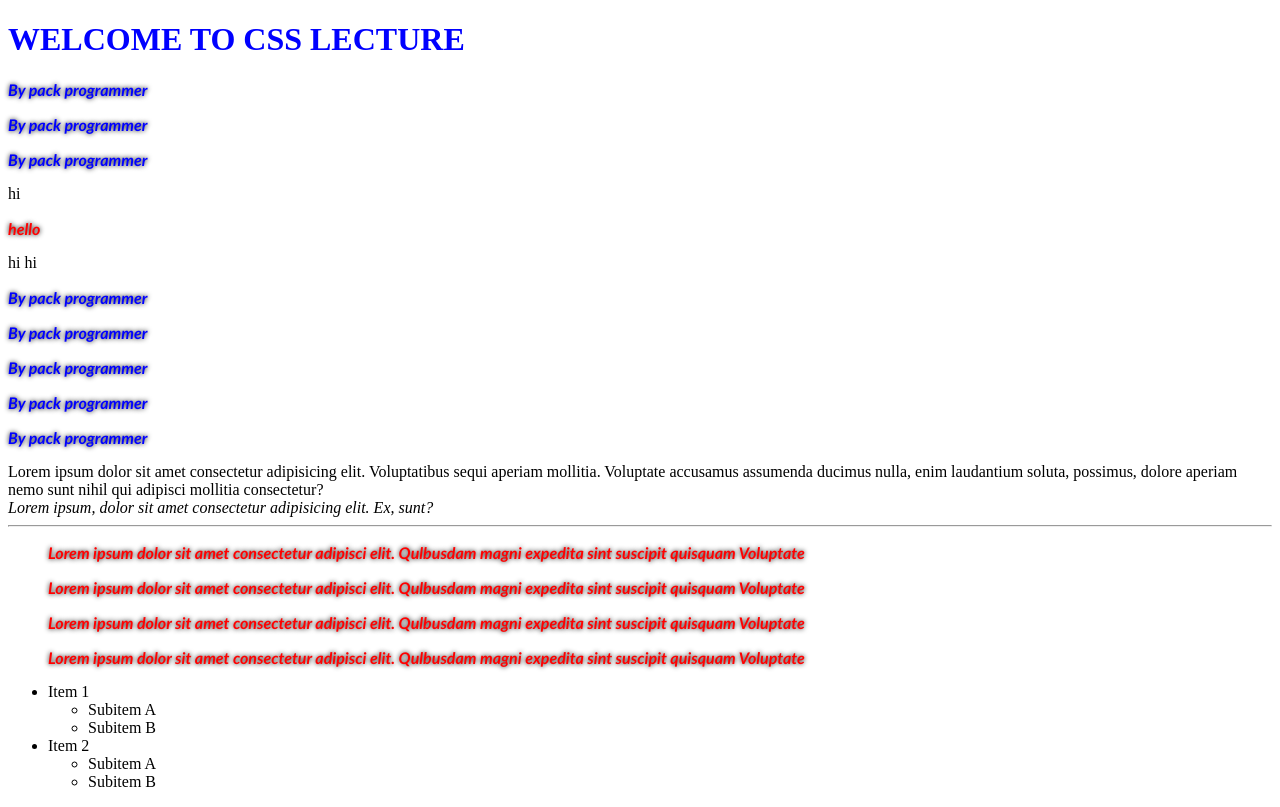
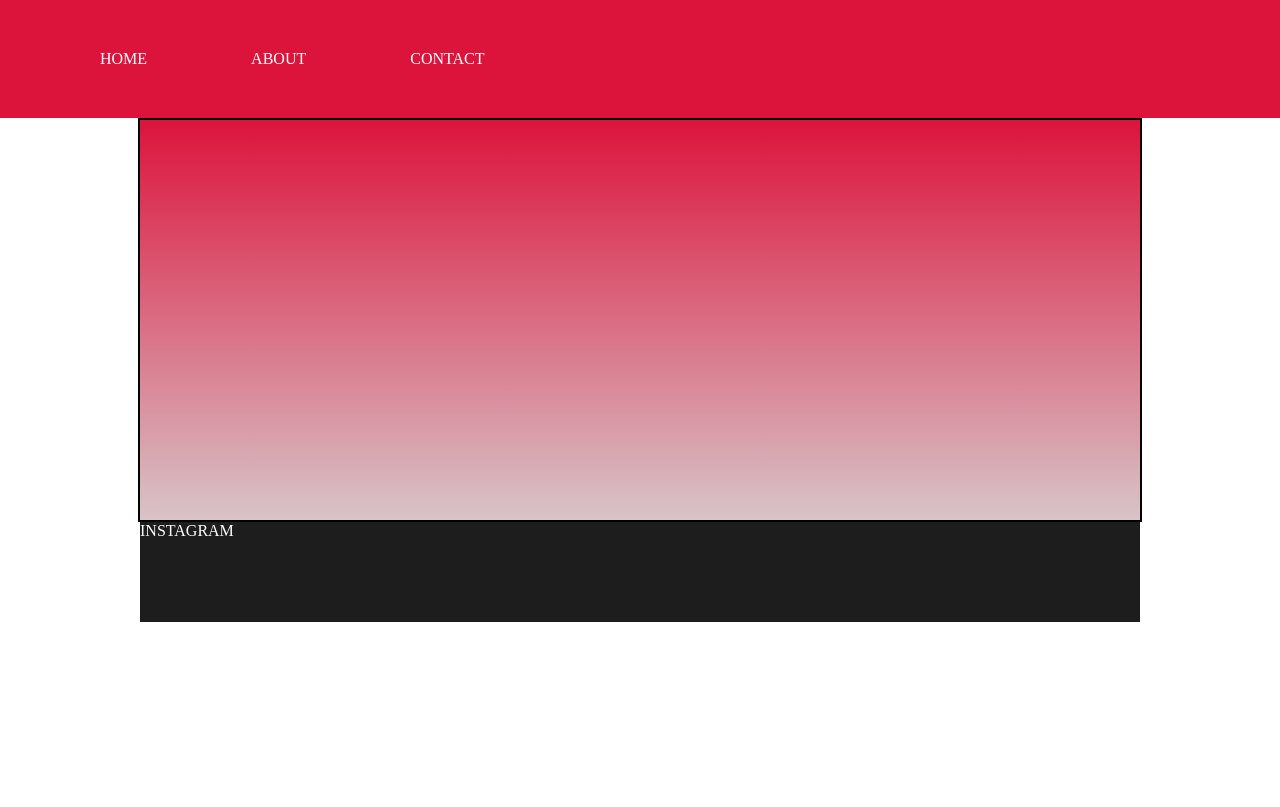
Before and after one commit to pawan7300/my-first-project, a plain HTML site: page index.html in a window 1280 px wide. Drawn offline with Linux system fonts and the light colour scheme.

Commit message:
create navbar using html and css

```diff
--- a/index.html
+++ b/index.html
@@ -1,68 +1,20 @@
 <!DOCTYPE html>
 <html lang="en">
+<head>
+   <link rel="stylesheet" href="style.css"/>
 
-<head>
+   <title>FIRST WEBSITE</title>
+</head>
+<body>
+   <header>
+      <a href="#" >HOME</a>
+      <a href="#" >ABOUT</a>
+      <a href="#" >CONTACT</a>
+   </header>
+   <section></section>
 
-
-	<link rel="stylesheet" href="style.css">
-
-	<title>document</title>
-
-</head>
-
-<body>
-
-
-
-	<h1 class="custom"> WELCOME TO CSS LECTURE</h1>
-	<p class="custom"> By pack programmer</p>
-	<p class="custom"> By pack programmer</p>
-	<p class="custom"> By pack programmer</p>
-	<span>hi
-		<div>
-			<p>hello</p>
-		</div> hi hi
-	</span>
-	<p class="custom"> By pack programmer</p>
-	<p class="custom"> By pack programmer</p>
-	<p class="custom"> By pack programmer</p>
-	<p class="custom"> By pack programmer</p>
-	<p class="custom"> By pack programmer</p>
-	<div>Lorem ipsum dolor sit amet consectetur adipisicing elit. Voluptatibus sequi aperiam mollitia. Voluptate
-		accusamus assumenda ducimus nulla, enim laudantium soluta, possimus, dolore aperiam nemo sunt nihil qui adipisci
-		mollitia consectetur?</div>
-
-	<em>Lorem ipsum, dolor sit amet consectetur adipisicing elit. Ex, sunt?</em>
-	<hr>
-
-	<ul>
-		<p>Lorem ipsum dolor sit amet consectetur adipisci elit. Qulbusdam magni expedita sint suscipit quisquam
-			Voluptate</p>
-		<p>Lorem ipsum dolor sit amet consectetur adipisci elit. Qulbusdam magni expedita sint suscipit quisquam
-			Voluptate</p>
-		<p>Lorem ipsum dolor sit amet consectetur adipisci elit. Qulbusdam magni expedita sint suscipit quisquam
-			Voluptate</p>
-		<p>Lorem ipsum dolor sit amet consectetur adipisci elit. Qulbusdam magni expedita sint suscipit quisquam
-			Voluptate</p>
-
-		<li>
-
-			<div>Item 1</div>
-			<ul>
-				<li>Subitem A</li>
-				<li>Subitem B</li>
-			</ul>
-		</li>
-
-		<li>
-
-			<div>Item 2</div>
-			<ul>
-				<li>Subitem A</li>
-				<li>Subitem B</li>
-			</ul>
-		</li>
-
+   <footer>
+      <a href="#">INSTAGRAM</a>
+   </footer>
 </body>
-
 </html>
--- a/style.css
+++ b/style.css
@@ -1,15 +1,35 @@
-p{
-    color: red;
+*  {
+    padding: 0;
+    margin: 0;
+}
 
-    font-family: "gill Sans","Gill Sans MT", Cambria, "Trebuchet MS", sans-serif;
-    font-size: medium;
-    font-style: italic;
-    font-weight: 900;
-
-    text-align: justify;
-
-    text-shadow:0 0  5px black ;
+header{
+    color: 2px solid red;
+    box-sizing: border-box;
+    padding: 50px;
+    background-color:crimson;
 }
-.custom{
-    color:blue;
-}
+ header>a{
+    color: white;
+    text-decoration: dashed;
+    margin: #1d1d1d;
+    text-align:center;
+    padding: 50px;
+ }
+ section {
+    border: 2px solid black;
+    height: 400px;
+    width: 1000px;
+    margin: auto;
+    background-image: linear-gradient(to bottom, crimson, rgb(216, 196, 200));
+ }
+ footer{
+    height: 100px;
+    width: 1000px;
+    margin: auto;
+    background-color: #1d1d1d;
+ }
+ footer>a{
+    color: white;
+text-decoration: none;
+ }
```
Also changed, not shown: index.js (added).
